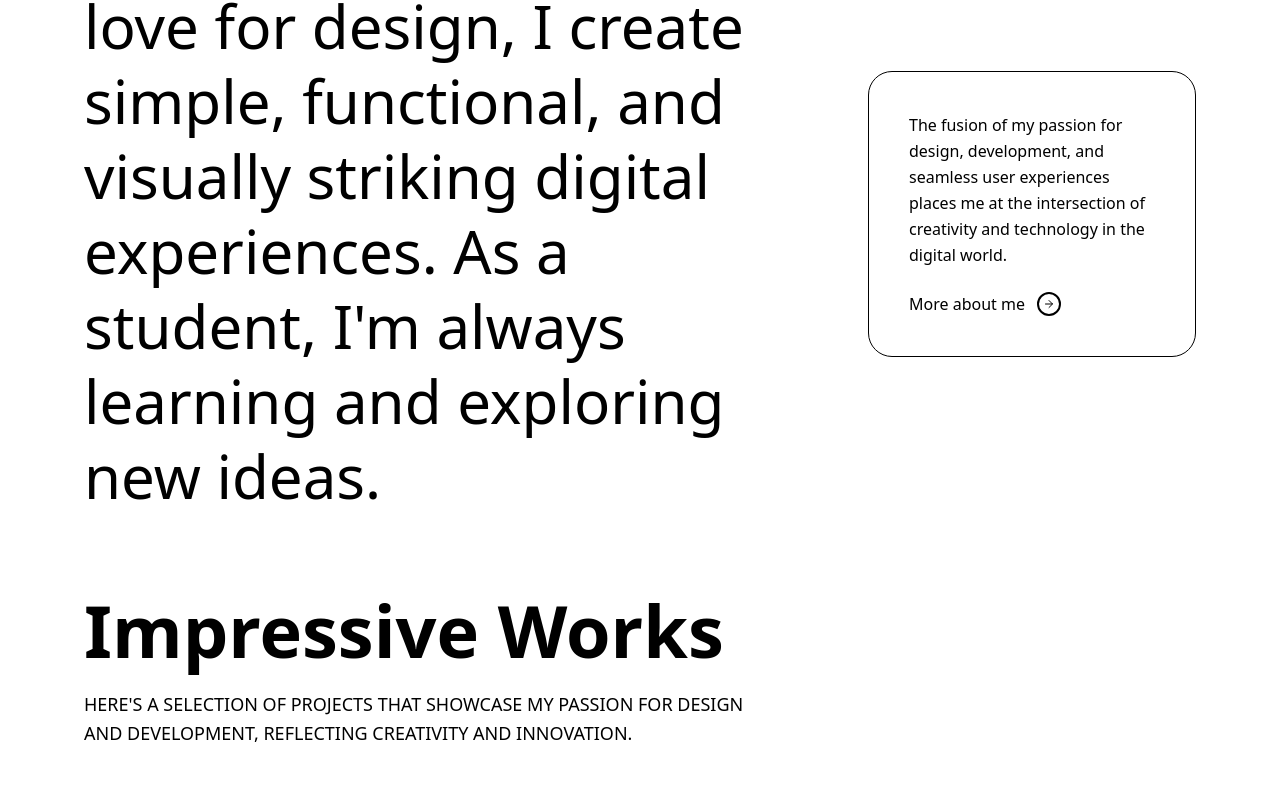
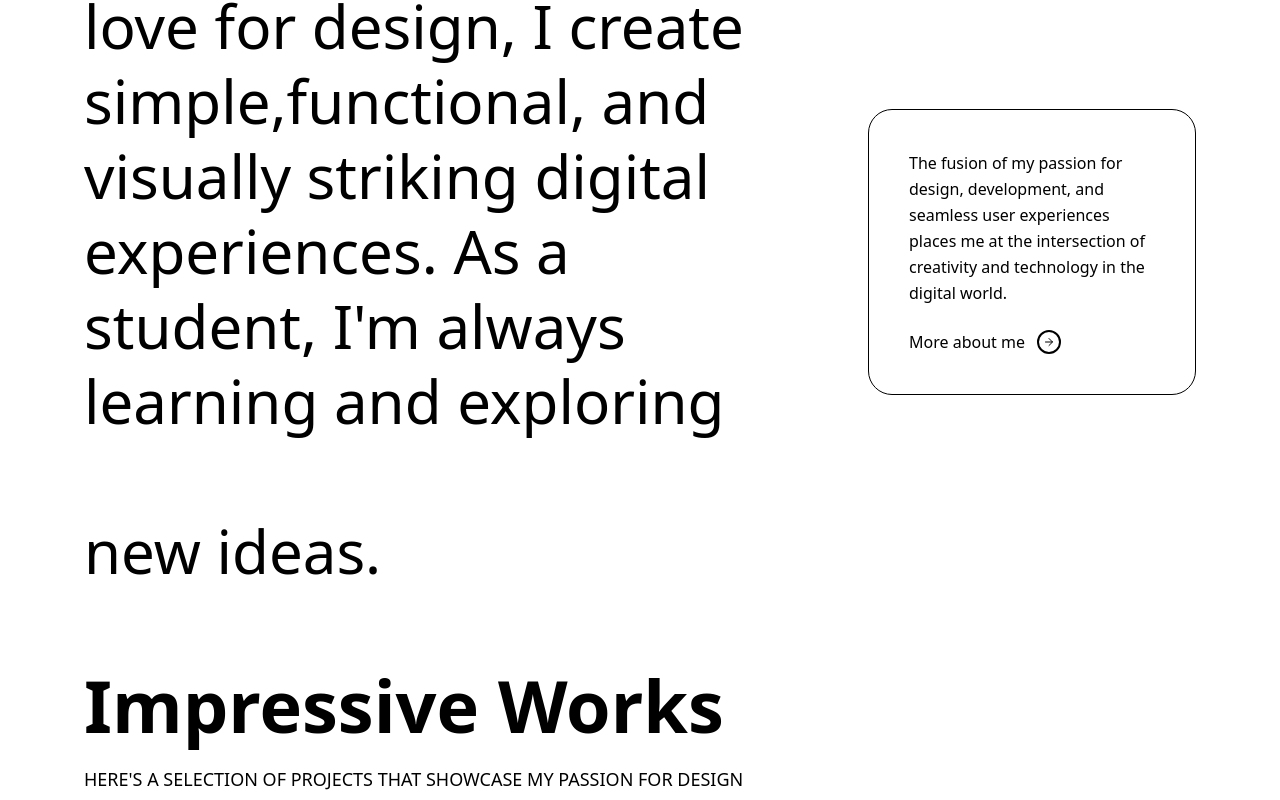
Before and after one commit to maherygm/mahery-rakotomalala, a React (Vite) app: page / in a window 1280 px wide. Shown: the part 950-1750 px from the top of the page. Built offline with nearby package versions, Linux system fonts and the light colour scheme.

Commit message:
ajout animation texte

```diff
--- a/index.html
+++ b/index.html
@@ -6,7 +6,10 @@
     <meta name="viewport" content="width=device-width, initial-scale=1.0" />
 
     <link href="/src/style.css" rel="stylesheet" />
-
+    <meta
+      name="google-site-verification"
+      content="3YNvppLD8XW338rpbNEqmwoiB7Tvanuk4V7jRilTi4s"
+    />
     <!-- SEO classique -->
     <title>Mahery Rakotomalala - Portfolio</title>
     <meta
--- a/src/features/Home/project/components/Projet.tsx
+++ b/src/features/Home/project/components/Projet.tsx
@@ -4,6 +4,8 @@ import webCup from "../../../../assets/images/superNovaWebCup.png";
 import sirius from "../../../../assets/images/sirius.png";
 import novawolrd from "../../../../assets/images/novawolrd.png";
 import Sentinelle from "../../../../assets/images/Sentinelle.png";
+import { TextAnimate } from "../../../../components/common/BLurIn";
+import { h2, p } from "framer-motion/client";
 type Particle = {
   id: number;
   left: number;
@@ -94,13 +96,20 @@ const Projet = () => {
         {/* Section Hero */}
         <section className="grid lg:grid-cols-3 gap-16 mb-20 items-center">
           <div data-aos="fade-up" className="lg:col-span-2">
-            <h1 className="text-4xl lg:text-6xl font-light leading-tight  mb-0 animate-fade-in-left">
-              Driven by curiosity and a love for design, I create simple,
-              functional, and visually striking digital experiences. As a
-              student, I'm always learning and exploring new ideas.
-            </h1>
+            <TextAnimate
+              animation="fadeIn"
+              by="word"
+              as={p}
+              className="text-4xl  lg:text-6xl font-light leading-tight  mb-0 animate-fade-in-left"
+              delay={0.2}
+              duration={1}
+            >
+              {`Driven by curiosity and a love for design,
+I create simple,functional, and visually striking digital experiences.
+As a student, I'm always learning and exploring new ideas.
+              `}
+            </TextAnimate>
           </div>
-
           <div
             data-aos="fade-up"
             className="backdrop-blur-xl  border  rounded-3xl p-10  hover:transform hover:-translate-y-2 transition-all duration-300 animate-fade-in-right"
@@ -121,9 +130,16 @@ const Projet = () => {
 
         {/* Section Projets */}
         <section>
-          <h2 className="text-5xl lg:text-7xl font-black mb-6 animate-fade-in-up">
+          <TextAnimate
+            animation="fadeIn"
+            by="word"
+            as={h2}
+            className="text-5xl lg:text-7xl font-black mb-6 animate-fade-in-up"
+            delay={0.5}
+            duration={0.5}
+          >
             Impressive Works
-          </h2>
+          </TextAnimate>
           <p
             data-aos="fade-up"
             className="text-lg mb-16 max-w-2xl leading-relaxed animate-fade-in-up-delay"
--- a/src/features/Projects/skills/components/Skills.tsx
+++ b/src/features/Projects/skills/components/Skills.tsx
@@ -1,3 +1,6 @@
+import { h1 } from "framer-motion/client";
+import { TextAnimate } from "../../../../components/common/BLurIn";
+
 const SkillsSection = () => {
   const skillCards: SkillCard[] = [
     {
@@ -192,11 +195,18 @@ const SkillsSection = () => {
   };
 
   return (
-    <div className="min-h-screen p-4 sm:p-6 md:p-8">
+    <div className="  min-h-screen p-4 sm:p-6 md:p-8">
       <div className="max-w-7xl mx-auto">
-        <h1 className="text-center text-4xl sm:text-5xl md:text-6xl lg:text-7xl xl:text-8xl font-bold leading-tight">
+        <TextAnimate
+          animation="fadeIn"
+          by="word"
+          as={h1}
+          className="text-center text-4xl sm:text-5xl md:text-6xl lg:text-7xl xl:text-8xl font-bold leading-tight mb-10"
+          delay={0.2}
+          duration={0.5}
+        >
           My Skills
-        </h1>
+        </TextAnimate>
         {/* ✅ Grid responsive : 1 col sur mobile, 2 en sm, 4 en md+ */}
         <div className="grid grid-cols-1 sm:grid-cols-2 md:grid-cols-4 gap-4 auto-rows-auto">
           {skillCards.map((card, index) => (
```
